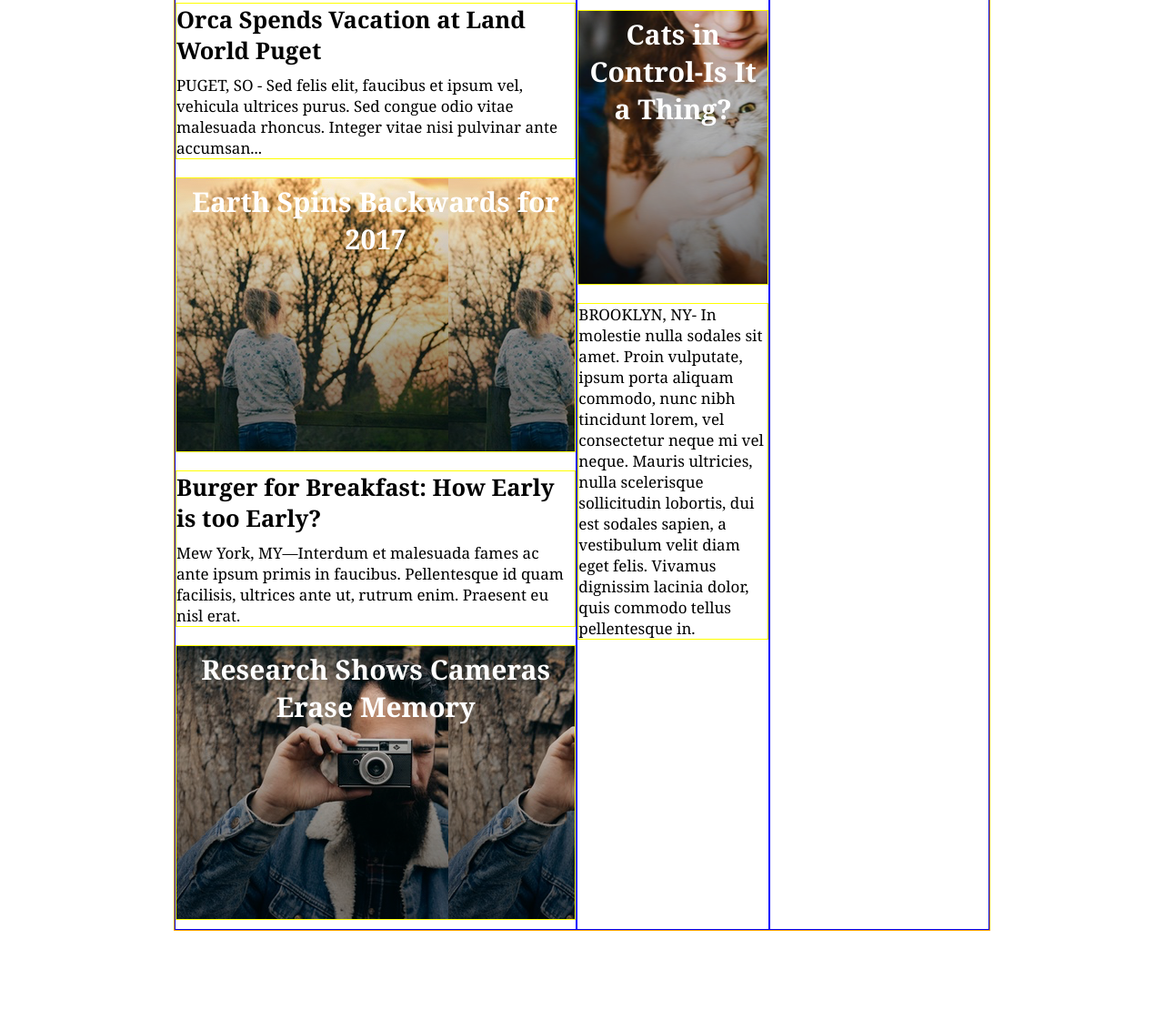
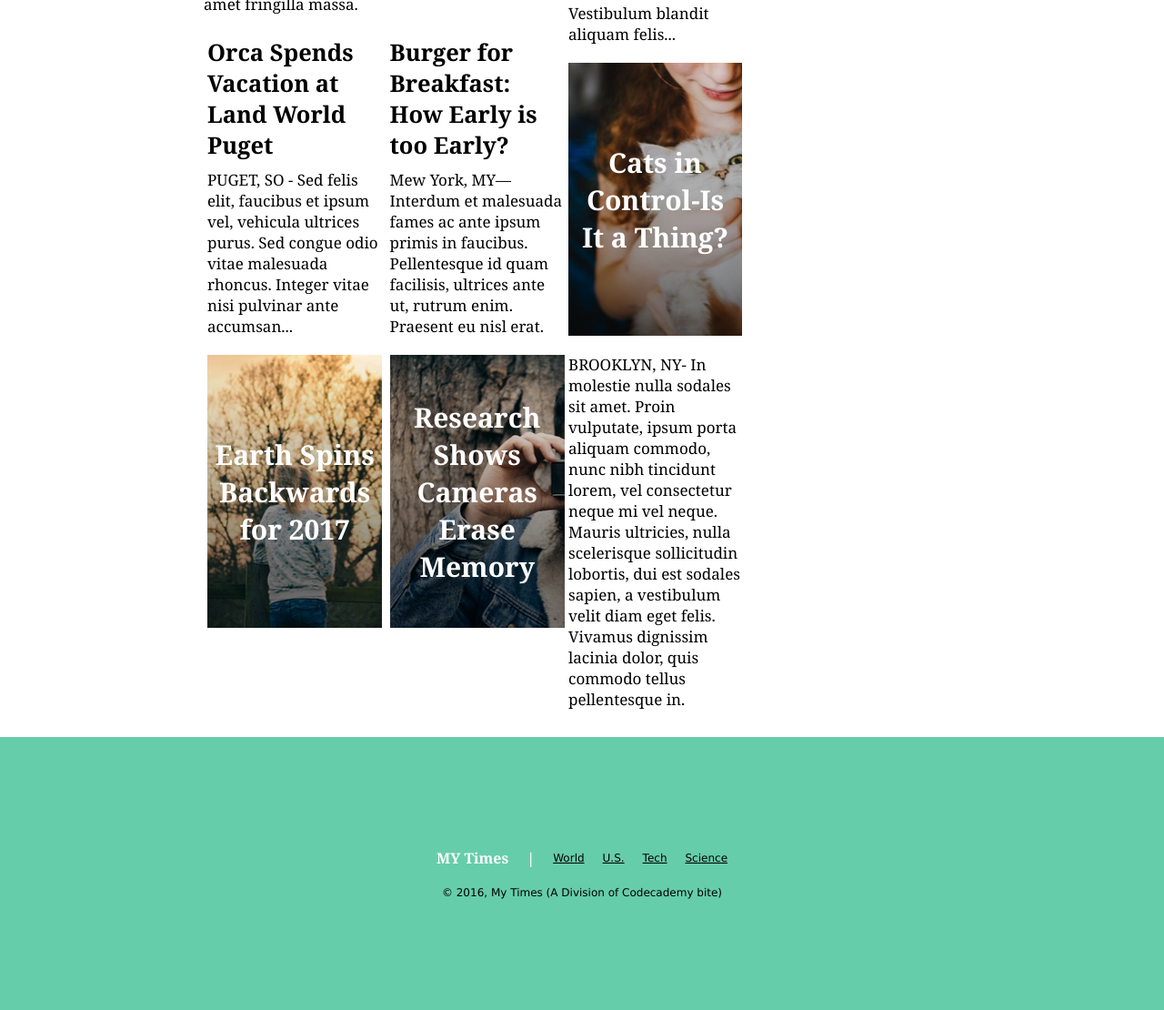
Before and after one commit to rachel-simpson/MyTimes, a plain HTML site: page index.html in a window 1280 px wide. Shown: the part 805-1915 px from the top of the page at 91% size. Before the commit the page ends 1848 px from the top, so only its background shows below. Drawn offline with Linux system fonts and the light colour scheme.

Commit message:
Complete project.

```diff
--- a/index.html
+++ b/index.html
@@ -38,6 +38,10 @@
           <div class="article">
             <p>MONUMENT VALLEY, AZ - Lorem ipsum dolor sit amet, consectetur adipiscing elit. Pellentesque nec nisl at augue dapibus dignissim. Nunc condimentum rutrum metus, ac eleifend lacus viverra nec. Proin ultrices egestas diam sed mollis. Nulla sapien massa, dictum vitae est et, pellentesque rutrum risus. Nunc volutpat, metus ac rutrum tempus, orci nisi porttitor dolor, sit amet luctus metus est ut mauris. Quisque vulputate nisl vitae massa rhoncus, at sagittis elit accumsan. Etiam tempus, lorem quis blandit imperdiet, enim dui lobortis tortor, sit amet lobortis arcu ex id odio. Nam fermentum nulla et eros bibendum, sed ullamcorper massa scelerisque. Vestibulum aliquet placerat leo a hendrerit. Nulla non sagittis neque. Nullam sit amet fringilla massa.</p>
           </div>
+
+          <div class="bottom">
+
+            <div class="sub-column">
               <div class="article">
                 <h1>Orca Spends Vacation at Land World Puget</h1>
                 <p>PUGET, SO - Sed felis elit, faucibus et ipsum vel, vehicula ultrices purus. Sed congue odio vitae malesuada rhoncus. Integer vitae nisi pulvinar ante accumsan...</p>
@@ -45,6 +49,9 @@
               <div class="article feature" id="fall">
                 <p>Earth Spins Backwards for 2017</p>
               </div>
+            </div>
+
+            <div class="sub-column">
               <div class="article">
                 <h1>Burger for Breakfast: How Early is too Early?</h1>
                 <p>Mew York, MY—Interdum et malesuada fames ac ante ipsum primis in faucibus. Pellentesque id quam facilisis, ultrices ante ut, rutrum enim. Praesent eu nisl erat.</p>
@@ -52,6 +59,10 @@
               <div class="article feature" id="camera">
                 <p>Research Shows Cameras Erase Memory</p>
               </div>
+            </div>
+
+          </div>
+
         </div>
 
         <!-- Middle Column -->
@@ -75,12 +86,35 @@
           <img src="./resources/images/cookie.png" alt="Cookie Bite">
           <div class="article">
             <h4>NEWS BITES</h4>
-            <p>Cat Emoji Goes Viral Buy Youtube Views Home Business Advertising Ideas Advertising Internet Online Illustration in Marketing Materials Finally a Top Secret Way You Can</p>
+            <div class="news-bites">
+            <p>Cat Emoji Goes Viral</p>
+            <p>Buy Youtube Views</p>
+            <p>Home Business Advertising Ideas</p>
+            <p>Advertising Internet Online</p>
+            <p>Illustration in Marketing Materials</p>
+            <p>Finally a Top Secret Way You Can</p>
+            </div>
           </div>
         </div>
 
       </div>
     </section>
 
+    <footer>
+      <div class="line one">
+        <p>MY Times</p>
+        <p>|</p>
+        <ul>
+          <li><a href="#">World</a></li>
+          <li><a href="#">U.S.</a></li>
+          <li><a href="#">Tech</a></li>
+          <li><a href="#">Science</a></li>
+        </ul>
+      </div>
+      <div class="line two">
+        <p>© 2016, My Times (A Division of Codecademy bite)</p>
+      </div>
+    </footer>
+
   </body>
 </html>
--- a/resources/style.css
+++ b/resources/style.css
@@ -17,6 +17,14 @@ header {
   width: 98%;
   padding: 1%;
   margin: 0 auto;
+  position: fixed;
+  z-index: 1;
+  background-color: white;
+}
+
+section {
+  position: relative;
+  padding-top: 80px;
 }
 
 nav {
@@ -55,22 +63,40 @@ h1, h4 {
   padding-bottom: 10px;
 }
 
+h4 {
+  font-size: 16px;
+  font-weight: bold;
+}
+
 .container {
-  border: 1px solid orange;
   color: black;
   display: flex;
+  align-items: stretch;
   font-family: Georgia, serif;
   font-size: 17px;
   justify-content: space-around;
   margin: 20px auto;
-  width: 70%;
+  width: 65%;
 }
 
 .column {
-  border: 1px solid blue;
   display: flex;
   flex-direction: column;
+  flex-wrap: wrap;
   justify-content: flex-start;
+}
+
+.bottom {
+  display: flex;
+  justify-content: space-between;
+}
+
+.sub-column {
+  display: flex;
+  flex-direction: column;
+  justify-content: space-between;
+  padding: 1%;
+  width: 48%;
 }
 
 .large {
@@ -86,8 +112,18 @@ h1, h4 {
 }
 
 .article {
-  border: 1px solid yellow;
   margin: 10px 0;
+}
+
+.feature {
+  display: flex;
+  flex-direction: column;
+  justify-content: center;
+  align-items: center;
+}
+
+.article h4 {
+  text-align: center;
 }
 
 .feature p {
@@ -98,6 +134,21 @@ h1, h4 {
   text-align: center;
 }
 
+.news-bites {
+  display: flex;
+  flex-direction: column;
+  padding-top: 10px;
+}
+
+.news-bites p {
+  background-color: WhiteSmoke;
+  font-family: Verdana, sans-serif;
+  font-size: 12px;
+  color: DimGray;
+  border-bottom: 1px solid black;
+  padding: 10px 0 10px 10px;
+}
+
 #main {
   background-image: url(./images/main.png);
   background-repeat: no-repeat;
@@ -106,7 +157,7 @@ h1, h4 {
 
 #main p {
   font-size: 40px;
-  padding-left: 5px;
+  padding-left: 20px;
   text-align: left;
 }
 
@@ -127,3 +178,47 @@ h1, h4 {
   background-repeat: repeat-x;
   height: 300px;
 }
+
+/* Footer */
+
+footer {
+  background-color: MediumAquamarine;
+  height: 300px;
+  width: 100%;
+  display: flex;
+  flex-direction: column;
+  align-items: center;
+  justify-content: center;
+}
+
+.line {
+  display: flex;
+  justify-content: center;
+  align-items: center;
+  font-family: Verdana, sans-serif;
+  font-size: 12px;
+  padding: 10px;
+  width: 350px;
+}
+
+.one p {
+  color: white;
+  font-family: Georgia;
+  font-size: 16px;
+  font-weight: bold;
+  padding: 0 10px;
+}
+
+.one ul {
+  display: flex;
+  align-items: center;
+}
+
+li {
+  display: inline-block;
+  padding: 0 10px;
+}
+
+li a {
+  color: black;
+}
```
Lines whose indentation alone changed are shown as unchanged.
